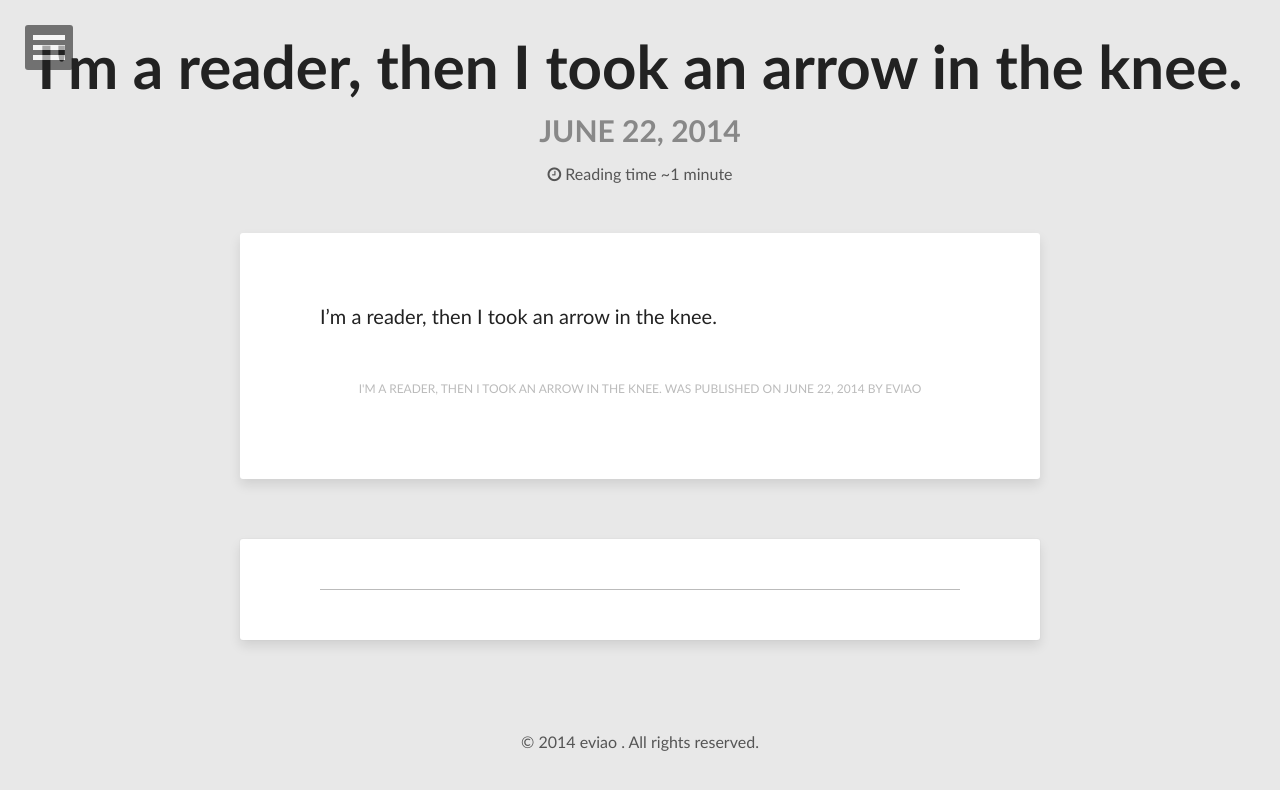
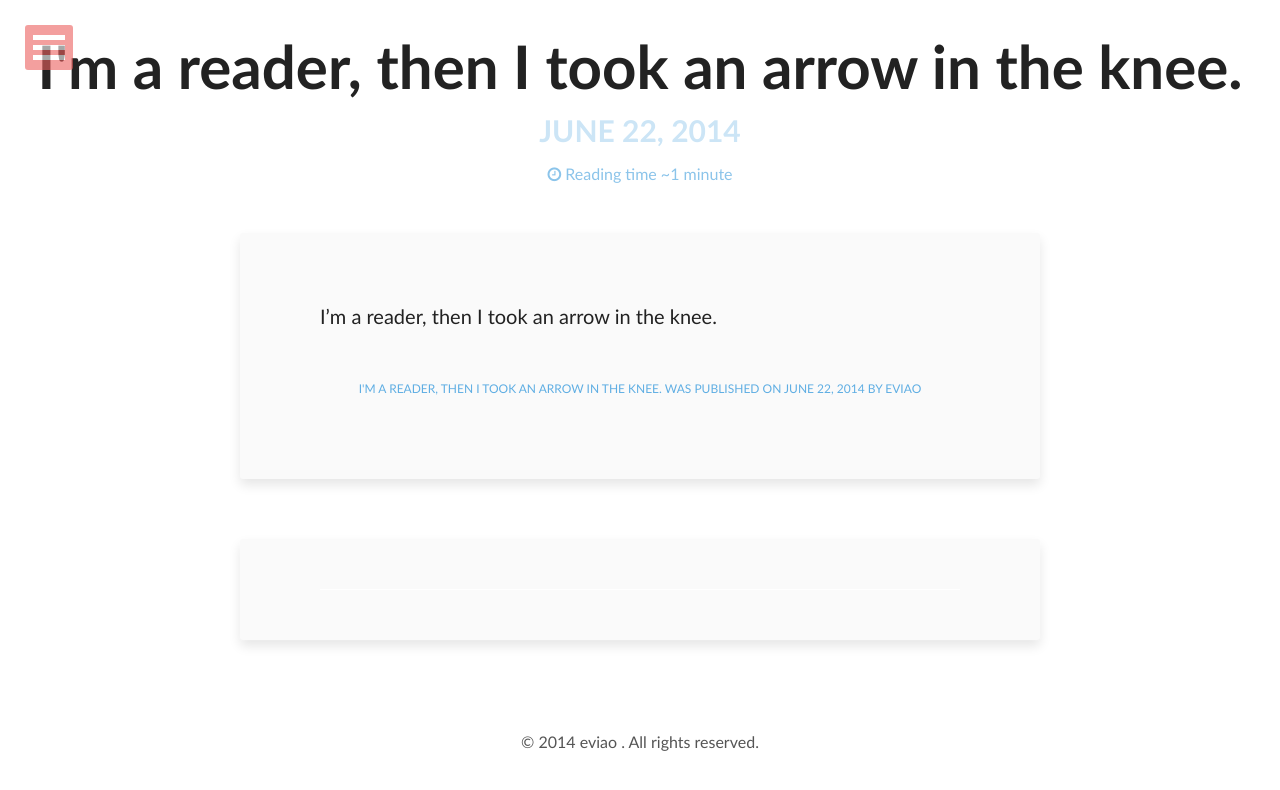
Before and after one commit to eviao/eviao.github.io, a Jekyll site: the page built from _posts/2014-06-22-start.markdown, in a window 1280 px wide. Shown: the top 790 px of the page. Built offline with Jekyll 4.4.1, drawn with Linux system fonts in a browser that asks for light colours.

Commit message:
修改页面样式

```diff
--- a/assets/css/main.css
+++ b/assets/css/main.css
@@ -185,13 +185,13 @@ body {
   font-size: 16px;
 }
 ::-moz-selection {
-  background-color: #c8c8c8;
-  color: #222222;
+  background-color: #ffffff;
+  color: #3498db;
   text-shadow: none;
 }
 ::selection {
-  background-color: #c8c8c8;
-  color: #222222;
+  background-color: #ffffff;
+  color: #3498db;
   text-shadow: none;
 }
 .wrap {
@@ -297,8 +297,8 @@ figcaption {
   text-indent: 0;
   font-size: 14px;
   font-size: 0.875rem;
-  background-color: #e8e8e8;
-  border: 1px solid #b5b5b5;
+  background-color: #ffffff;
+  border: 1px solid #cccccc;
   -webkit-border-radius: 3px;
   -moz-border-radius: 3px;
   border-radius: 3px;
@@ -306,7 +306,7 @@ figcaption {
 blockquote {
   font-family: serif;
   font-style: italic;
-  border-left: 8px solid #bbbbbb;
+  border-left: 8px solid #ffffff;
   padding-left: 20px;
 }
 @media only screen and (min-width: 48em) {
@@ -367,7 +367,7 @@ pre::-webkit-scrollbar-thumb:horizontal {
   font-size: 0.75rem;
   line-height: 2.1667;
   color: #d0d0d0;
-  border: 1px solid #dbdbdb;
+  border: 1px solid #f2f2f2;
   background-color: #272822;
   -webkit-border-radius: 3px;
   -moz-border-radius: 3px;
@@ -633,7 +633,7 @@ pre::-webkit-scrollbar-thumb:horizontal {
   margin: 0;
   padding: 1em;
   background-color: #272822;
-  border: 1px solid #dbdbdb;
+  border: 1px solid #f2f2f2;
 }
 span.CodeRay {
   white-space: pre;
@@ -802,9 +802,9 @@ figure a img:hover {
   -ms-transform: translate(0, -5px);
   -o-transform: translate(0, -5px);
   transform: translate(0, -5px);
-  -webkit-box-shadow: 0 0 10px rgba(34, 34, 34, 0.2);
-  -moz-box-shadow: 0 0 10px rgba(34, 34, 34, 0.2);
-  box-shadow: 0 0 10px rgba(34, 34, 34, 0.2);
+  -webkit-box-shadow: 0 0 10px rgba(52, 152, 219, 0.2);
+  -moz-box-shadow: 0 0 10px rgba(52, 152, 219, 0.2);
+  box-shadow: 0 0 10px rgba(52, 152, 219, 0.2);
 }
 @media only screen and (min-width: 62.5em) {
   figure.half img {
@@ -835,11 +835,11 @@ svg:not(:root) {
   padding: 8px 20px;
   font-size: 14px;
   font-size: 0.875rem;
-  background-color: #222222;
+  background-color: #3498db;
   color: #ffffff;
   border-width: 2px !important;
   border-style: solid !important;
-  border-color: #222222;
+  border-color: #3498db;
   -webkit-border-radius: 3px;
   -moz-border-radius: 3px;
   border-radius: 3px;
@@ -849,7 +849,7 @@ svg:not(:root) {
 }
 .btn:hover {
   background-color: #ffffff;
-  color: #222222;
+  color: #3498db;
 }
 .btn-success {
   background-color: #5cb85c;
@@ -901,7 +901,7 @@ svg:not(:root) {
 }
 .well {
   padding: 20px;
-  border: 1px solid #222222;
+  border: 1px solid #ec605e;
   -webkit-border-radius: 4px;
   -moz-border-radius: 4px;
   border-radius: 4px;
@@ -1258,7 +1258,7 @@ svg:not(:root) {
 .dl-menuwrapper button {
   top: 0;
   left: 0;
-  background: #222222;
+  background: #ec605e;
   border: none;
   width: 48px;
   height: 45px;
@@ -1627,7 +1627,7 @@ All this is done for any sub-level being entered.
 .dl-menuwrapper button:hover,
 .dl-menuwrapper button.dl-active,
 .dl-menuwrapper ul {
-  background: #222222;
+  background: #ec605e;
 }
 .dl-menu li {
   display: none;
@@ -1639,7 +1639,7 @@ body {
   margin: 0;
   padding: 0;
   width: 100%;
-  background-color: #e8e8e8;
+  background-color: #ffffff;
 }
 .entry,
 .hentry {
@@ -1686,7 +1686,7 @@ body {
   font-weight: 700;
   font-size: 28px;
   font-size: 1.75rem;
-  color: #555555;
+  color: #75b9e7;
 }
 @media only screen and (min-width: 48em) {
   .header-title h1 {
@@ -1705,7 +1705,7 @@ body {
   font-size: 18px;
   font-size: 1.125rem;
   text-transform: uppercase;
-  color: #888888;
+  color: #cce5f6;
 }
 @media only screen and (min-width: 48em) {
   .header-title h2 {
@@ -1714,7 +1714,7 @@ body {
   }
 }
 .header-title p {
-  color: #555555;
+  color: #8bc4ea;
 }
 .feature .header-title {
   position: absolute;
@@ -1736,7 +1736,7 @@ body {
   font-weight: 700;
   margin: 10px 60px;
   color: #ffffff;
-  text-shadow: 1px 1px 4px rgba(34, 34, 34, 0.6);
+  text-shadow: 1px 1px 4px rgba(52, 152, 219, 0.6);
 }
 .feature .header-title h1 a {
   color: #ffffff;
@@ -1770,7 +1770,7 @@ body {
   left: 0;
   width: 100%;
   height: 100%;
-  background-color: rgba(34, 34, 34, 0.3);
+  background-color: rgba(52, 152, 219, 0.3);
 }
 .entry-image img {
   position: absolute;
@@ -1789,7 +1789,7 @@ body {
   margin: 0 auto;
   max-width: 440px;
   padding: 10px 15px;
-  background-color: rgba(34, 34, 34, 0.5);
+  background-color: rgba(52, 152, 219, 0.5);
   color: #ffffff;
   font-size: 12px;
   font-size: 0.75rem;
@@ -1829,10 +1829,10 @@ body {
   font-size: 12px;
   font-size: 0.75rem;
   text-transform: uppercase;
-  color: #bbbbbb;
+  color: #5faee3;
 }
 .entry-meta a {
-  color: #bbbbbb;
+  color: #5faee3;
 }
 .entry-meta .vcard:before {
   content: " by ";
@@ -1841,7 +1841,7 @@ body {
   display: inline-block;
   margin: 4px;
   padding: 2px 6px;
-  background-color: #bbbbbb;
+  background-color: #3498db;
   -webkit-border-radius: 3px;
   -moz-border-radius: 3px;
   border-radius: 3px;
@@ -1853,7 +1853,7 @@ body {
   font-size: 0.625rem;
 }
 .entry-meta .tag:hover {
-  background-color: #a2a2a2;
+  background-color: #a0cfee;
 }
 .entry-meta .tag:active {
   -webkit-transform: translate(0, 1px);
@@ -1861,15 +1861,15 @@ body {
   -ms-transform: translate(0, 1px);
   -o-transform: translate(0, 1px);
   transform: translate(0, 1px);
-  -webkit-box-shadow: 0 0 1px rgba(34, 34, 34, 0.2);
-  -moz-box-shadow: 0 0 1px rgba(34, 34, 34, 0.2);
-  box-shadow: 0 0 1px rgba(34, 34, 34, 0.2);
+  -webkit-box-shadow: 0 0 1px rgba(52, 152, 219, 0.2);
+  -moz-box-shadow: 0 0 1px rgba(52, 152, 219, 0.2);
+  box-shadow: 0 0 1px rgba(52, 152, 219, 0.2);
 }
 #post .entry-content,
 #page .entry-content {
   margin: 40px 2px 20px 2px;
   padding: 10px 15px;
-  background-color: #ffffff;
+  background-color: #fafafa;
   box-shadow: 0 0 0 0, 0 6px 12px rgba(0, 0, 0, 0.1);
   -webkit-border-radius: 3px;
   -moz-border-radius: 3px;
@@ -1904,7 +1904,7 @@ body {
   margin: 40px 2px 20px 2px;
   padding: 10px 15px;
   background-color: #ffffff;
-  box-shadow: 0 0 0 1px rgba(187, 187, 187, 0.1), 0 6px 12px rgba(0, 0, 0, 0.1);
+  box-shadow: 0 0 0 1px rgba(255, 255, 255, 0.1), 0 6px 12px rgba(0, 0, 0, 0.1);
   -webkit-border-radius: 3px;
   -moz-border-radius: 3px;
   border-radius: 3px;
@@ -1954,8 +1954,8 @@ body {
   position: relative;
   margin: 40px 2px 20px 2px;
   padding: 40px 15px 25px;
-  background-color: #ffffff;
-  box-shadow: 0 0 0 1px rgba(187, 187, 187, 0.1), 0 6px 12px rgba(0, 0, 0, 0.1);
+  background-color: #fafafa;
+  box-shadow: 0 0 0 1px rgba(255, 255, 255, 0.1), 0 6px 12px rgba(0, 0, 0, 0.1);
   -webkit-border-radius: 3px;
   -moz-border-radius: 3px;
   border-radius: 3px;
@@ -1997,11 +1997,11 @@ body {
   padding: 8px 20px;
   font-size: 14px;
   font-size: 0.875rem;
-  background-color: #222222;
+  background-color: #3498db;
   color: #ffffff;
   border-width: 2px !important;
   border-style: solid !important;
-  border-color: #222222;
+  border-color: #3498db;
   -webkit-border-radius: 3px;
   -moz-border-radius: 3px;
   border-radius: 3px;
@@ -2011,7 +2011,7 @@ body {
 }
 .read-more-header a:hover {
   background-color: #ffffff;
-  color: #222222;
+  color: #3498db;
 }
 .read-more-content {
   font-size: 16px;
@@ -2034,7 +2034,7 @@ body {
   font-size: 1.75rem;
 }
 .read-more-content h3 a {
-  color: #222222;
+  color: #3498db;
 }
 @media only screen and (min-width: 48em) {
   .read-more-content h3 {
@@ -2043,7 +2043,7 @@ body {
   }
 }
 .read-more-list {
-  border-top: solid 1px #bbbbbb;
+  border-top: solid 1px #ffffff;
 }
 .list-item {
   width: 100%;
@@ -2058,7 +2058,7 @@ body {
   display: block;
   font-size: 14px;
   font-size: 0.875rem;
-  color: #a2a2a2;
+  color: #ffffff;
 }
 @media only screen and (min-width: 48em) {
   .list-item {
@@ -2087,8 +2087,8 @@ body {
   }
 }
 #post-index article {
-  background-color: #ffffff;
-  box-shadow: 0 0 0 0, 0 6px 12px rgba(34, 34, 34, 0.1);
+  background-color: #fafafa;
+  box-shadow: 0 0 0 1px rgba(255, 255, 255, 0.1), 0 6px 12px rgba(0, 0, 0, 0.1);
   -webkit-border-radius: 3px;
   -moz-border-radius: 3px;
   border-radius: 3px;
@@ -2157,11 +2157,11 @@ body {
   display: inline-block;
   font-size: 14px;
   font-size: 0.875rem;
-  background-color: #ffffff;
-  color: #222222;
+  background-color: #fafafa;
+  color: #3498db;
   border-width: 2px !important;
   border-style: solid !important;
-  border-color: #a2a2a2;
+  border-color: #ffffff;
   -webkit-border-radius: 3px;
   -moz-border-radius: 3px;
   border-radius: 3px;
@@ -2172,11 +2172,11 @@ body {
   padding: 8px 20px;
   font-size: 14px;
   font-size: 0.875rem;
-  background-color: #222222;
+  background-color: #3498db;
   color: #ffffff;
   border-width: 2px !important;
   border-style: solid !important;
-  border-color: #222222;
+  border-color: #3498db;
   -webkit-border-radius: 3px;
   -moz-border-radius: 3px;
   border-radius: 3px;
@@ -2186,5 +2186,5 @@ body {
 }
 #goog-wm-sb:hover {
   background-color: #ffffff;
-  color: #222222;
-}
+  color: #3498db;
+}
```
Also changed, not shown: about.md (+1 -2 lines), assets/less/page.less (+11 -11 lines), assets/less/variables.less (+5 -3 lines).
